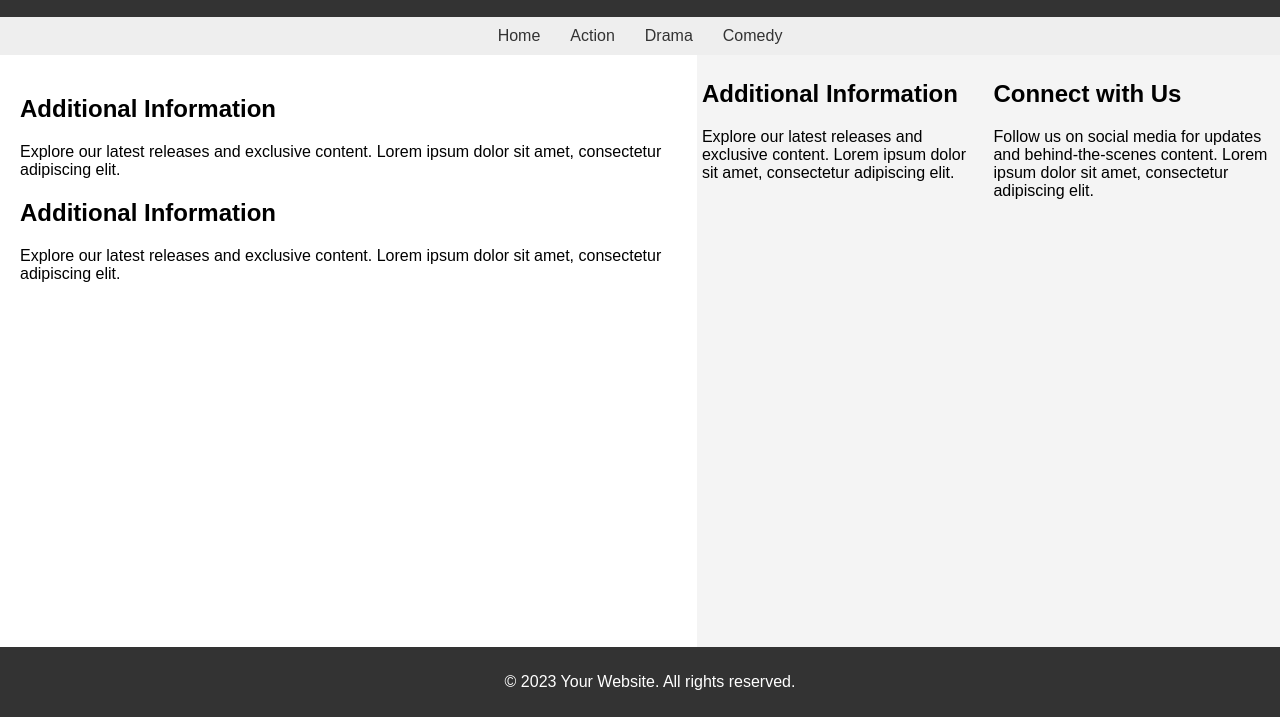
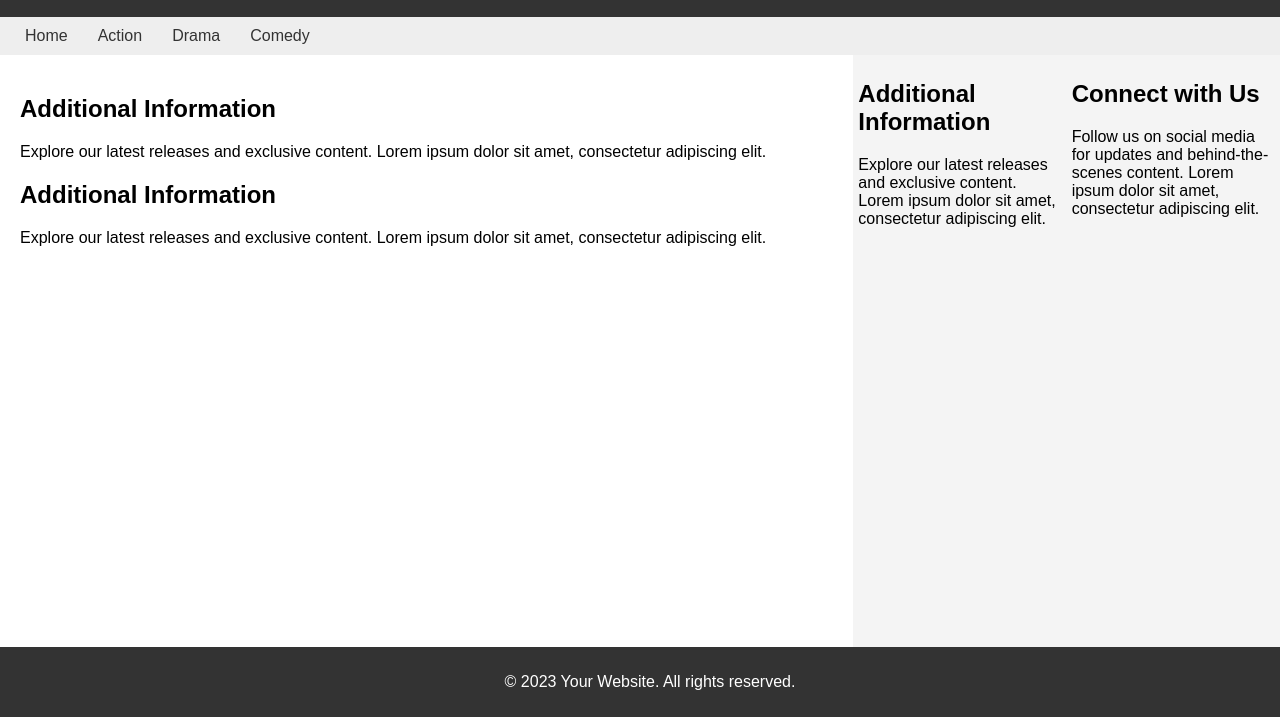
Before and after one commit to Dandkaranya/Project_1_BCA, a plain HTML site: page src/home.html in a window 1280 px wide. Shown: the part 83-800 px from the top of the page. Drawn offline with Linux system fonts and the light colour scheme.

Commit message:
Home altered

```diff
--- a/src/home.html
+++ b/src/home.html
@@ -24,7 +24,7 @@
 
     nav {
       display: flex;
-      justify-content: center;
+   align-items: flex-start;
       background-color: #eee;
       padding: 10px;
     }
@@ -41,12 +41,12 @@
     }
 
     section {
-      flex: 7; /* 70% */
+  flex: 8;
   padding: 20px;
 }
 
 aside {
-      flex: 3; /* 30% */
+  flex: 2;
   padding: 5px;
   background-color: #f4f4f4;
 }
```
Lines whose indentation alone changed are shown as unchanged.
